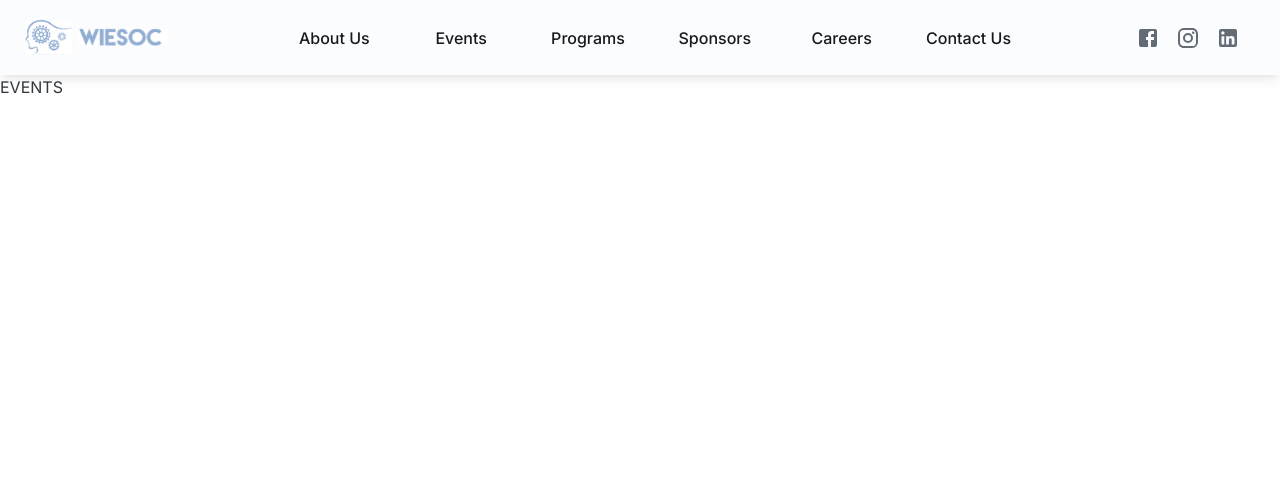
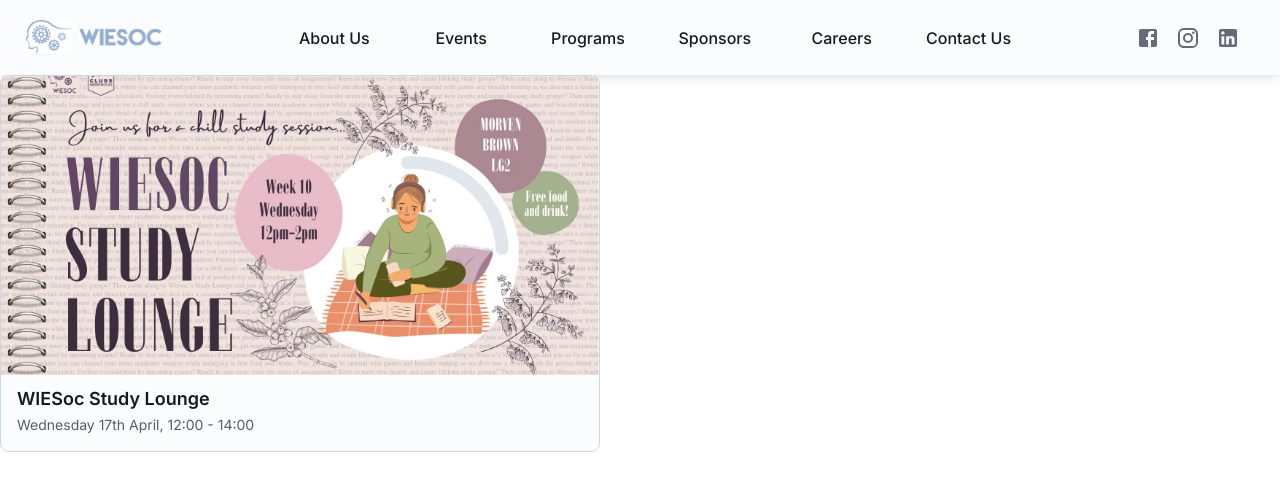
Before and after one commit to UNSW-WIESoc/website, a Next.js app: page /events in a window 1280 px wide. Shown: the top 490 px of the page. Built offline with nearby package versions, Linux system fonts and the light colour scheme.

Commit message:
Implemented basic event card

```diff
--- a/app/(pages)/events/page.tsx
+++ b/app/(pages)/events/page.tsx
@@ -1,9 +1,11 @@
+import EventsCard from '../../../components/EventsCard';
+
 import { Stack } from '@mui/joy';
 
 export default function Events() {
   return (
     <Stack>
-      EVENTS
+      <EventsCard/>
     </Stack>
   );
 }
--- /dev/null
+++ b/components/EventsCard.tsx
@@ -0,0 +1,25 @@
+import AspectRatio from '@mui/joy/AspectRatio';
+import Card from '@mui/joy/Card';
+import CardContent from '@mui/joy/CardContent';
+import CardOverflow from '@mui/joy/CardOverflow';
+import Divider from '@mui/joy/Divider';
+import Typography from '@mui/joy/Typography';
+import Image from 'next/image';
+import Button from '@mui/joy/Button';
+
+
+export default function EventsCard() {
+  return (
+    <Card variant="outlined" sx={{ width: 600 }}>
+      <CardOverflow>
+        <AspectRatio ratio="2">
+          <Image src={"/event_banner.JPG"} alt={"group of people"} fill/>
+        </AspectRatio>
+      </CardOverflow>
+      <CardContent>
+        <Typography level="title-lg">WIESoc Study Lounge</Typography>
+        <Typography level="body-sm">Wednesday 17th April, 12:00 - 14:00</Typography>
+      </CardContent>
+    </Card>
+  )
+}
```
Also changed, not shown: public/event_banner.jpg (added).
